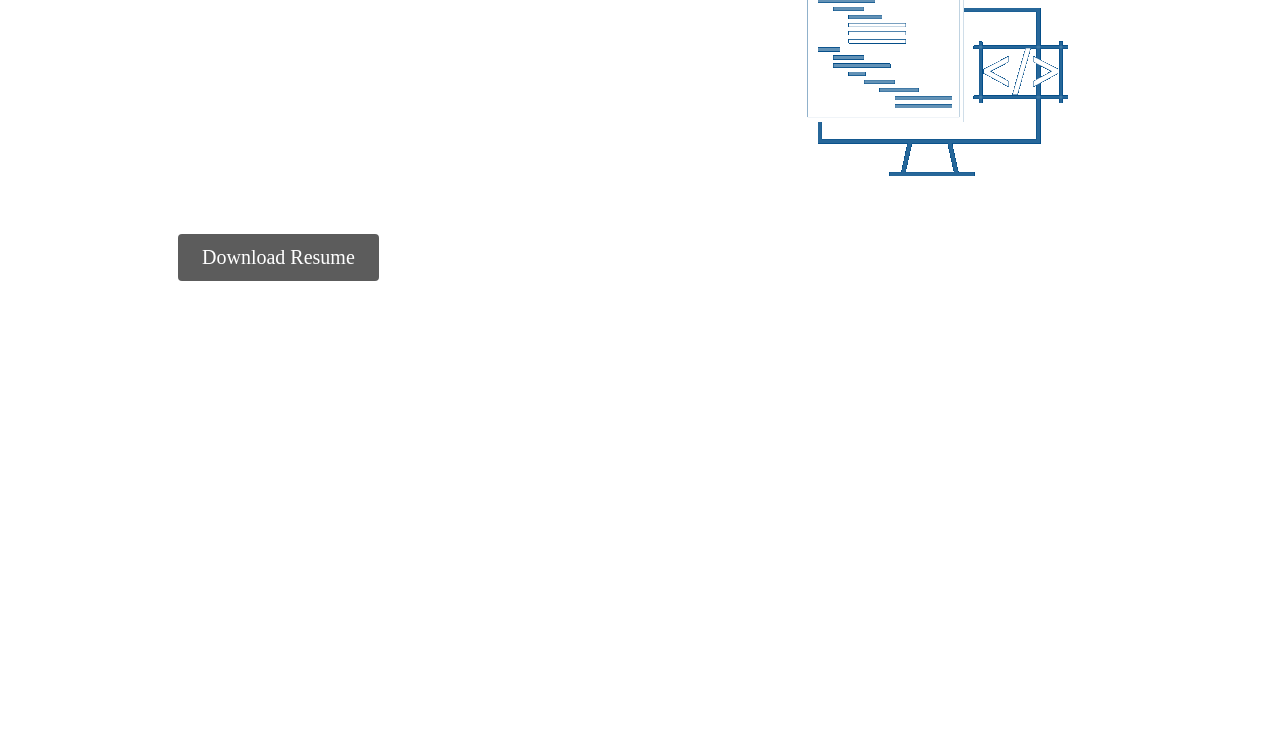
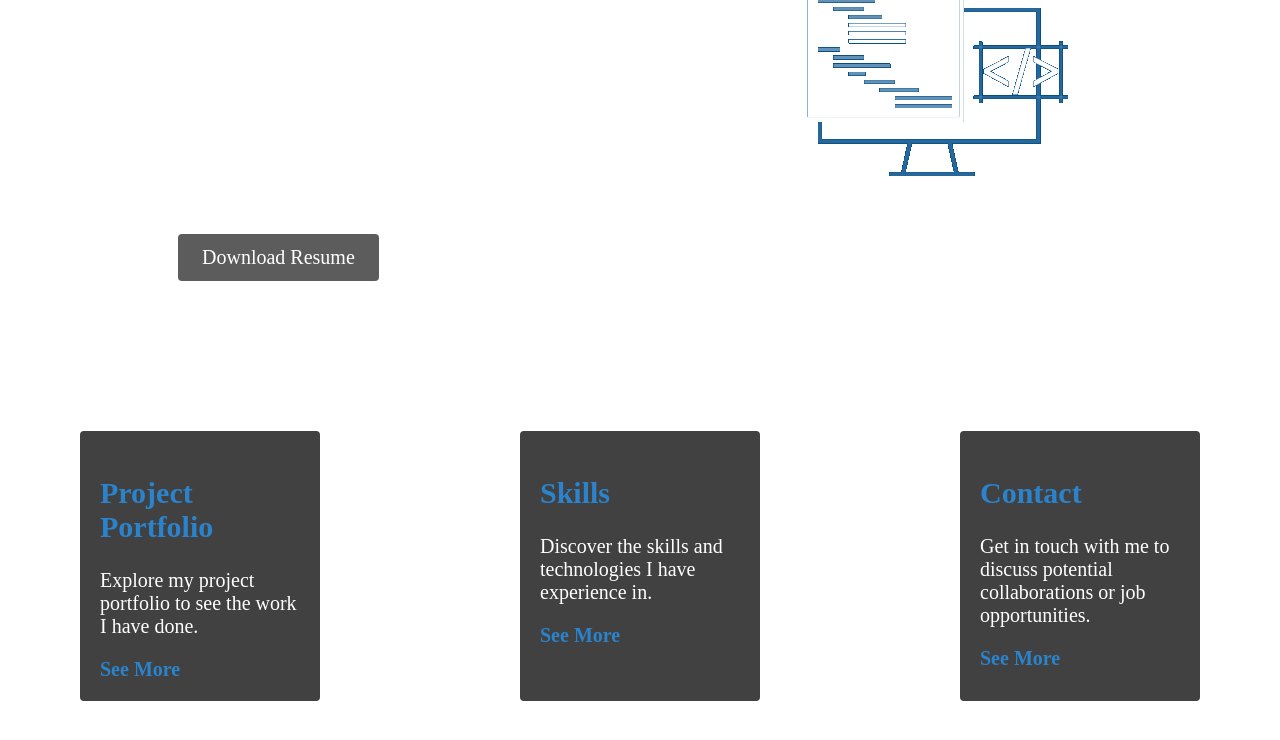
Before and after one commit to currens72/currens72.github.io, a plain HTML site: page index.html in a window 1280 px wide. Shown: the part 286-1026 px from the top of the page. Before the commit the page ends 800 px from the top, so only its background shows below. Drawn offline with Linux system fonts and the light colour scheme.

Commit message:
New front page design.

```diff
--- a/index.html
+++ b/index.html
@@ -21,11 +21,33 @@
   <div class="content">
     <div class="text">
       <h1>Thomas Glass</h1>
-      <p>Hello there, thank you for visiting my website. Here you can find out more about my project experience, skills, resume, and my contact information.</p>
+      <p>Hello there, thank you for visiting my website. Here you can find out more about me, my project experience, skills, resume, and my contact information.</p>
       <a href="files/Thomas Glass Resume.pdf" download class="download-btn">Download Resume</a>
     </div>
     <img src="images/tech.gif" alt="GIF image">
   </div>
 
+  <div class="cards">
+    <div class="card">
+      <h2>Project Portfolio</h2>
+      <p>Explore my project portfolio to see the work I have done.</p>
+      <a href="project-portfolio.html" class="see-more">See More</a>
+    </div>
+    <div class="card">
+      <h2>Skills</h2>
+      <p>Discover the skills and technologies I have experience in.</p>
+      <a href="skills.html" class="see-more">See More</a>
+    </div>
+    <div class="card">
+      <h2>Contact</h2>
+      <p>Get in touch with me to discuss potential collaborations or job opportunities.</p>
+      <a href="contact.html" class="see-more">See More</a>
+    </div>
+  </div>
+
+  <footer class="footer">
+    <p>Site hosted on GitHub Pages | Designed by Thomas Glass</p>
+  </footer>
+
 </body>
 </html>
--- a/styles.css
+++ b/styles.css
@@ -38,7 +38,7 @@ h1 {
   margin-left: 150px;
 }
 
-p {
+.content p {
   font-family: Arial, sans-serif;
   font-size: 20px;
   font-weight: bold;
@@ -83,3 +83,38 @@ p {
 .download-btn:hover {
   background-color: #414141;
 }
+
+.cards {
+  display: flex;
+  justify-content: center;
+  gap: 200px;
+  margin-top: 150px;
+}
+
+.card {
+  width: 200px; /* Adjust the width as desired */
+  background-color: #414141;
+  padding: 20px;
+  border-radius: 4px;
+  margin-right: 0px;
+  word-wrap: break-word;
+}
+
+.card:last-child {
+  margin-right: 0;
+}
+
+.card h2 {
+  color: #2b83cc;
+}
+
+.card .see-more {
+  color: #2b83cc;
+  text-decoration: none;
+  font-weight: bold;
+}
+
+.footer {
+  text-align: center;
+  margin-top: 75px;
+}
```
